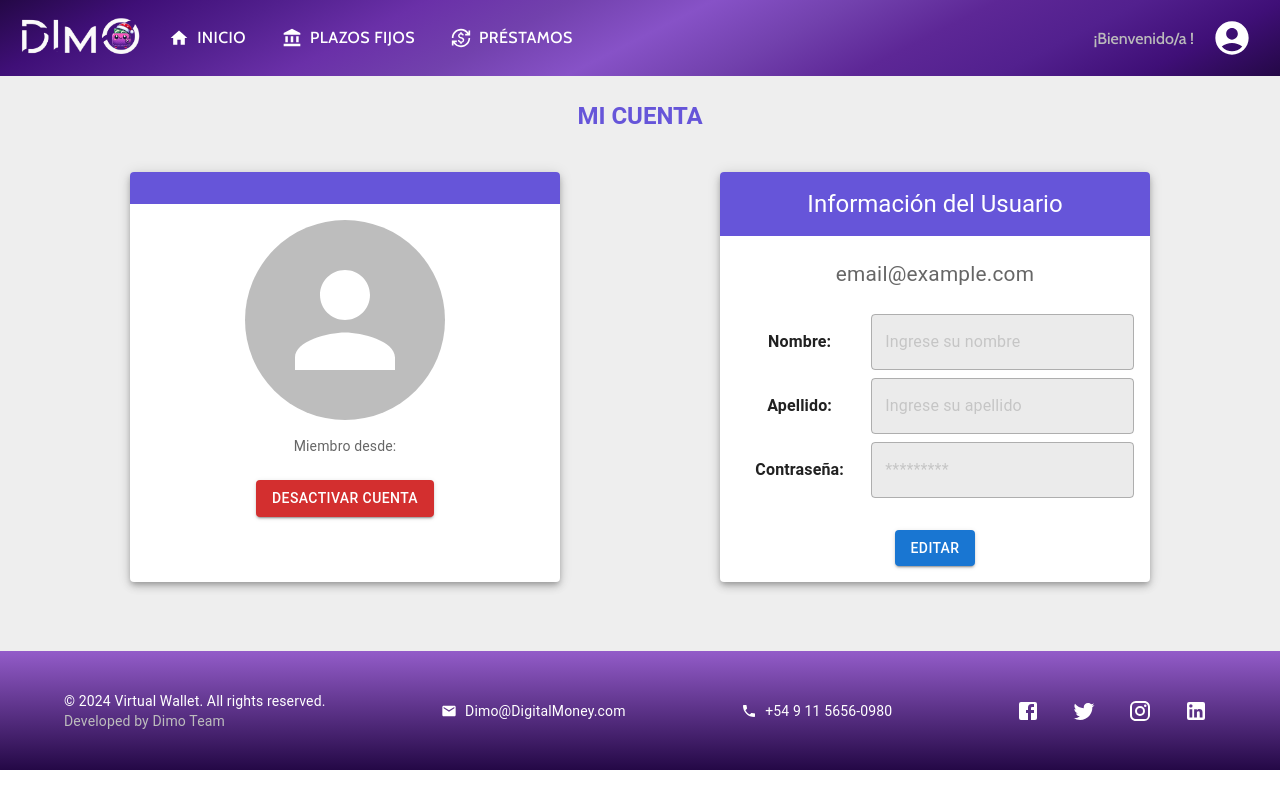
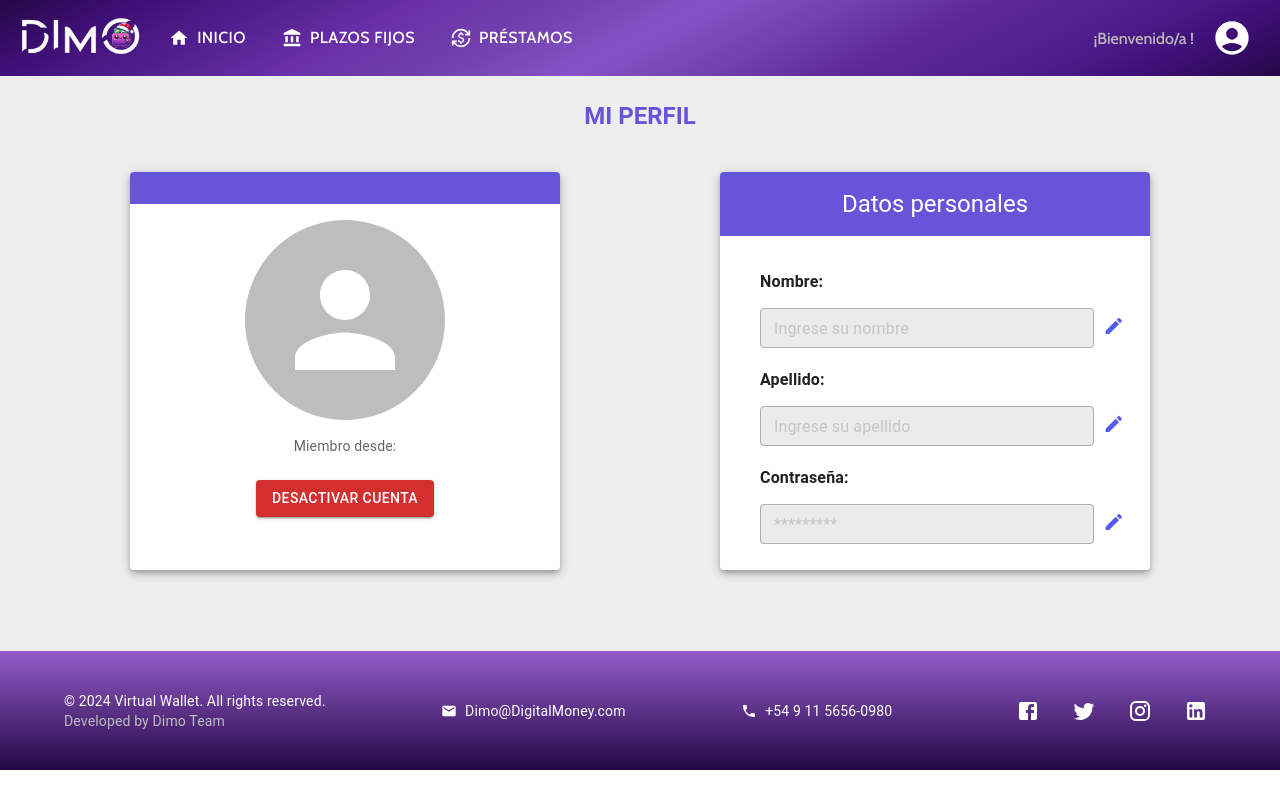
Before and after one commit to alkemyTech/BBVA-FS-W5-Front-S1, a React (Vite) app: page /userProfile in a window 1280 px wide. Built offline with nearby package versions, Linux system fonts and the light colour scheme; no server answers; sample sign-in values are in the browser's storage.

Commit message:
Seguimos puliendo algunas cosas

```diff
--- a/src/components/LoginSignUp/LoginSignUp.jsx
+++ b/src/components/LoginSignUp/LoginSignUp.jsx
@@ -406,6 +406,7 @@ export default function LoginSignUp({ isLogin }) {
                 display: "flex",
                 flexDirection: "column",
                 gap: "30px",
+                width:"80%"
               }}
             >
               <Typography
--- a/src/components/MyAccount/MyAccount.jsx
+++ b/src/components/MyAccount/MyAccount.jsx
@@ -8,8 +8,8 @@ import {
     Avatar,
     TextField,
     Button,
-    CardActions,
     IconButton,
+    Box,
 } from "@mui/material";
 import { formatearFechaCompleta } from "../../utils/helpers";
 import apiConfig from "../../Config/axiosConfig";
@@ -19,7 +19,7 @@ import { useNavigate } from "react-router-dom";
 import AlertaDialog from "../UI/Dialogs/AlertaDialog";
 import LoadingScreen from "../UI/LoadingScreen/LoadingScreen";
 import GenericSnackbar from "../UI/Snackbar/Snackbar";
-import { set } from "date-fns";
+import EditIcon from "@mui/icons-material/Edit";
 
 export default function MyAccount() {
     const navigate = useNavigate()
@@ -132,7 +132,7 @@ export default function MyAccount() {
     return (
         <Grid container sx={{p:3}} spacing={5} justifyContent={"center"}>
             <Grid item size={12}>
-                <Typography variant="h5" color="#6655D9" sx={{fontWeight:"bold", textAlign:"center"}}>MI CUENTA</Typography>
+                <Typography variant="h5" color="#6655D9" sx={{fontWeight:"bold", textAlign:"center"}}>MI PERFIL</Typography>
             </Grid>
             {/* Columna izquierda */}
             <Grid item size={10}>
@@ -177,7 +177,7 @@ export default function MyAccount() {
                             }}
                         >
                             <CardHeader
-                                title="Información del Usuario"
+                                title="Datos personales"
                                 sx={{
                                     backgroundColor: "#6655D9",
                                     color: "#ffffff",
@@ -186,26 +186,21 @@ export default function MyAccount() {
                                     fontSize: "1.5rem",
                                 }}
                             />
-                            <CardContent sx={{ textAlign: "center", mt: 1 }}>
-                                <Typography variant="body2" color="textSecondary" sx={{ mb: 3, fontSize: "1.3rem" }}>
-                                    {staticUserProfile.email || "email@example.com"}
+                            <CardContent>
+                                <Grid container spacing={2} sx={{ml:3}}>
+                                    <Grid item size={12} sx={{textAlign:"center"}}>
+                                        <Typography variant="body2" color="textSecondary" sx={{fontSize: "1.3rem" }}>
+                                            {staticUserProfile.email}
                                         </Typography>
-                                {/* Contenedor principal */}
-                                <Grid container spacing={1}>
-
-                                    {/* Nombre */}
-                                    <Grid item size={4} sx={{ display: "flex", alignItems: "center", justifyContent:"center" }}>
+                                    </Grid>
+                                    <Grid item size={12} sx={{display:"flex", flexDirection:"column", justifyContent:"center", gap:"10px"}}>
                                         <Typography
                                             variant="subtitle1"
-                                            sx={{
-                                                fontWeight: "bold",
-                                                whiteSpace: "nowrap",
-                                            }}
+                                            sx={{fontWeight: "bold"}}
                                         >
                                             Nombre:
                                         </Typography>
-                                    </Grid>
-                                    <Grid item size={8}>
+                                        <Box sx={{display:"flex", alignItems:"center"}}>
                                             <TextField
                                                 disabled={!habilitarEdicion}
                                                 placeholder="Ingrese su nombre"
@@ -213,28 +208,27 @@ export default function MyAccount() {
                                                 onChange={(e) =>
                                                     setUserProfile({ ...userProfile, firstName: e.target.value })
                                                 }
-                                            fullWidth
+                                                size="small"
                                                 sx={{
                                                     '& .MuiInputBase-root.Mui-disabled': {
                                                         backgroundColor: "#ebebeb",
                                                     },
+                                                    width:"100%"
                                                 }}
                                             />
+                                            <IconButton>
+                                                <EditIcon sx={{width:"90%",mb:"4px", color:"#535bf2" }}/>
+                                            </IconButton>
+                                        </Box>
                                     </Grid>
-
-                                    {/* Apellido */}
-                                    <Grid item size={4} sx={{ textAlign: "right", display: "flex", alignItems: "center", justifyContent:"center" }}>
+                                    <Grid item size={12} sx={{display:"flex", flexDirection:"column", gap:"10px"}}>
                                         <Typography
                                             variant="subtitle1"
-                                            sx={{
-                                                fontWeight: "bold",
-                                                whiteSpace: "nowrap",
-                                            }}
+                                            sx={{fontWeight: "bold"}}
                                         >
                                             Apellido:
                                         </Typography>
-                                    </Grid>
-                                    <Grid item size={8}>
+                                        <Box sx={{display:"flex", alignItems:"center"}}>
                                             <TextField
                                                 disabled={!habilitarEdicion}
                                                 placeholder="Ingrese su apellido"
@@ -242,17 +236,20 @@ export default function MyAccount() {
                                                 onChange={(e) =>
                                                     setUserProfile({ ...userProfile, lastName: e.target.value })
                                                 }
-                                            fullWidth
+                                                size="small"
                                                 sx={{
                                                     '& .MuiInputBase-root.Mui-disabled': {
                                                         backgroundColor: "#ebebeb",
                                                     },
+                                                    width:"100%"
                                                 }}
                                             />
+                                            <IconButton>
+                                                <EditIcon sx={{width:"90%",mb:"4px", color:"#535bf2" }}/>
+                                            </IconButton>
+                                        </Box>
                                     </Grid>
-
-                                    {/* Contraseña */}
-                                    <Grid item size={4} sx={{ textAlign: "right", display: "flex", alignItems: "center", justifyContent:"center" }}>
+                                    <Grid item size={12} sx={{display:"flex", flexDirection:"column", gap:"10px"}}>
                                         <Typography
                                             variant="subtitle1"
                                             sx={{
@@ -262,8 +259,7 @@ export default function MyAccount() {
                                         >
                                             Contraseña:
                                         </Typography>
-                                    </Grid>
-                                    <Grid item size={8} sx={{ position: "relative" }}>
+                                        <Box sx={{display:"flex", alignItems:"center"}}>
                                             <TextField
                                                 disabled={!habilitarEdicion}
                                                 placeholder={habilitarEdicion ? "Nueva contraseña" : "*********"}
@@ -271,67 +267,22 @@ export default function MyAccount() {
                                                 onChange={(e) =>
                                                     setUserUpdate({ ...userUpdate, password: e.target.value })
                                                 }
-                                            fullWidth
+                                                size="small"
                                                 type={passwordVisibility ? "text" : "password"}
                                                 sx={{
                                                     '& .MuiInputBase-root.Mui-disabled': {
                                                         backgroundColor: "#ebebeb",
                                                     },
+                                                    width:"100%"
                                                 }}
                                             />
-                                        {habilitarEdicion && (
-                                            <IconButton
-                                                onClick={changePasswordVisibility}
-                                                sx={{
-                                                    position: "absolute",
-                                                    right: "8px",
-                                                    top: "50%",
-                                                    transform: "translateY(-50%)",
-                                                    color: "#5F49D7",
-                                                }}
-                                            >
-                                                {passwordVisibility ? <Visibility /> : <VisibilityOff />}
+                                            <IconButton>
+                                                <EditIcon sx={{width:"90%",mb:"4px", color:"#535bf2" }}/>
                                             </IconButton>
-                                        )}
+                                        </Box>
                                     </Grid>
                                 </Grid>
                             </CardContent>
-                            <CardActions
-                                sx={{
-                                    display: "flex",
-                                    justifyContent: "center",
-                                    gap: 2,
-                                    padding: "16px",
-                                }}
-                            >
-                                {!editando && (
-                                    <Button
-                                        variant="contained"
-                                        color="primary"
-                                        onClick={() => abrirEdicion()}
-                                    >
-                                        Editar
-                                    </Button>
-                                )}
-                                {habilitarEdicion && (
-                                    <>
-                                        <Button
-                                            variant="contained"
-                                            color="secondary"
-                                            onClick={() => cerrarEdicion()}
-                                        >
-                                            Cancelar
-                                        </Button>
-                                        <Button
-                                            variant="contained"
-                                            color="primary"
-                                            onClick={() => updateUser()}
-                                        >
-                                            Confirmar
-                                        </Button>
-                                    </>
-                                )}
-                            </CardActions>
                         </Card>
                     </Grid>
                 </Grid>
--- a/src/components/Payment/PaymentsServices.jsx
+++ b/src/components/Payment/PaymentsServices.jsx
@@ -1,4 +1,4 @@
-import React, { useEffect, useState } from "react";
+import { useEffect, useState } from "react";
 import {
   Card,
   CardContent,
@@ -6,12 +6,6 @@ import {
   Button,
   Box,
   CardMedia,
-  Dialog,
-  DialogActions,
-  DialogContent,
-  DialogContentText,
-  DialogTitle,
-  TextField,
 } from "@mui/material";
 import AttachMoneyIcon from "@mui/icons-material/AttachMoney";
 import apiConfig from "../../Config/axiosConfig";
@@ -19,7 +13,6 @@ import { useDispatch, useSelector } from "react-redux";
 import Grid from "@mui/material/Grid2";
 import { useNavigate } from "react-router-dom";
 import AlertaDialog from "../UI/Dialogs/AlertaDialog";
-import { Style } from "@mui/icons-material";
 import GenericSnackbar from "../UI/Snackbar/Snackbar";
 import LoadingScreen from "../UI/LoadingScreen/LoadingScreen";
 
@@ -126,7 +119,7 @@ const Payment = () => {
       }
     };
     fetchAccounts();
-  }, [handleConfirmPayment]);
+  }, []);
 
   const accountPesos = accounts.filter((account) => account.currency === "ARS");
 
--- a/src/components/UI/Dialogs/DetalleTransaccionDialog.jsx
+++ b/src/components/UI/Dialogs/DetalleTransaccionDialog.jsx
@@ -1,4 +1,4 @@
-import {formatearFechaSimple } from '../../../utils/helpers';
+import {formatearFechaSimple, formatearNumero } from '../../../utils/helpers';
 import DialogTitle from '@mui/material/DialogTitle';
 import DialogContent from '@mui/material/DialogContent';
 import IconButton from '@mui/material/IconButton';
@@ -49,7 +49,7 @@ function detalleTransaccionDialog({mostrarDetalleTransaccion, transaccion, close
           - Monto:
         </Typography>
         <Typography variant="h7" sx={{color:"#228B22"}}>
-         ${transaccion.amount}
+         ${formatearNumero(transaccion.amount)}
         </Typography>
       </Box>
       <Box sx={{display:"flex", flexDirection:"row", alignItems:"center", gap:"7px"}}>
--- a/src/components/UI/Dialogs/EditarLimiteTransaccionDialog.jsx
+++ b/src/components/UI/Dialogs/EditarLimiteTransaccionDialog.jsx
@@ -8,17 +8,93 @@ import CloseIcon from '@mui/icons-material/Close';
 import {Typography,TextField, Button} from '@mui/material';
 import PropTypes from "prop-types";
 import { Dialog } from '@mui/material';
-import { useState } from 'react';
+import { useEffect, useState } from 'react';
 
-function EditarLimiteTransaccionDialog({mostrarDialogEditarLimiteTransaccion, funcionEditar ,cerrarDialogEditarLimiteTransaccion}) {
+function EditarLimiteTransaccionDialog({mostrarDialogEditarLimiteTransaccion, funcionEditar, transactionLimitAnterior, cerrarDialogEditarLimiteTransaccion}) {
 
     const[nuevoLimiteTransaccion, setNuevoLimiteTransaccion] = useState({
-        transactionLimit:"",
+      transactionLimit: ""
     });
+
+    useEffect(()=> {
+      setNuevoLimiteTransaccion({
+        transactionLimit: transactionLimitAnterior
+      });
+    }, [transactionLimitAnterior])
+
+    const [errores, setErrores] = useState({});
+
+    const presenciaDeErrores = Object.values(errores).some(
+      (valor) => valor != null
+    );
+
+    const validarCampo = (campo, valor) => {
+
+    if (campo === "limiteDeTransaccion") {
+
+        const limiteDeTransaccion = parseFloat(
+          valor.replace(/\./g, "").replace(",", ".")
+        );
+
+        if (limiteDeTransaccion == 0) {
+          setErrores((errores) => ({
+            ...errores,
+            limiteDeTransaccion:
+              "El límite de transacción no puede ser igual a 0.",
+          }));
+        } else {
+          setErrores((errores) => ({
+            ...errores,
+            limiteDeTransaccion: null,
+          }));
+        }
+      }
+    }
+
+    const handleCloseEditarLimiteDeTransaccion = () => {
+      setNuevoLimiteTransaccion({
+        transactionLimit: transactionLimitAnterior
+      })
+      setErrores((errores) => ({
+        ...errores,
+        limiteDeTransaccion: null,
+      }));
+      cerrarDialogEditarLimiteTransaccion ();
+    }
+
+    const textFieldStyle = {
+      width: "75%",
+      "& .MuiOutlinedInput-root": {
+        "&.Mui-focused fieldset": {
+          borderColor: "#6655D9",
+        },
+        "& .MuiOutlinedInput-notchedOutline": {
+          borderColor: "#505050",
+        },
+      },
+      "& .MuiInputLabel-root": {
+        color: "black",
+      },
+      "& .MuiInputLabel-root.Mui-focused": {
+        color: "#6655D9",
+      },
+      "& .MuiOutlinedInput-root.Mui-error fieldset": {
+        borderColor: "red",
+      },
+      "& .MuiInputBase-input": {
+        color: "black",
+        "&:focus": {
+          color: "black",
+        },
+      },
+      "& .MuiInputLabel-root.Mui-error": {
+        color: "red",
+      },
+    };
 
   return (
     <Dialog
-    onClose={cerrarDialogEditarLimiteTransaccion}
+    onClose={() => handleCloseEditarLimiteDeTransaccion ()}
     aria-labelledby="customized-dialog-title"
     open={mostrarDialogEditarLimiteTransaccion}
     sx={{
@@ -30,7 +106,6 @@ function EditarLimiteTransaccionDialog({mostrarDialogEditarLimiteTransaccion, fu
       },
     }}
   >
-
     <DialogTitle sx={{textAlign:"center", display:"flex", alignItems:"center", justifyContent:"center", gap:"5px"}}>
       <img src="assets/iconoPaginaVioleta.png" alt=""
         style={{height:"50px"}}
@@ -41,7 +116,7 @@ function EditarLimiteTransaccionDialog({mostrarDialogEditarLimiteTransaccion, fu
     </DialogTitle>
     <IconButton
       aria-label="close"
-      onClick={cerrarDialogEditarLimiteTransaccion}
+      onClick={() => handleCloseEditarLimiteDeTransaccion ()}
       sx={{
         position: 'absolute',
         right: 8,
@@ -54,12 +129,15 @@ function EditarLimiteTransaccionDialog({mostrarDialogEditarLimiteTransaccion, fu
     <DialogContent dividers sx={{display:"flex", flexDirection:"column", alignItems:"center", textAlign:"center"}}>
         <NumericFormat
             thousandSeparator="."
+            name='limiteDeTransaccion'
             customInput={TextField}
+            error={Boolean(errores.limiteDeTransaccion)}
+            helperText={errores.limiteDeTransaccion}
             value={nuevoLimiteTransaccion.transactionLimit}
             onValueChange={(values) => {
-                const { value } = values;
-                setNuevoLimiteTransaccion({...nuevoLimiteTransaccion, transactionLimit: value });
-                }}
+              const { value } = values;
+              setNuevoLimiteTransaccion({...nuevoLimiteTransaccion, transactionLimit: value });
+            }}
             label="Límite de Transacción "
             decimalSeparator=","
             decimalScale={0}
@@ -67,15 +145,17 @@ function EditarLimiteTransaccionDialog({mostrarDialogEditarLimiteTransaccion, fu
             allowNegative={false}
             displayType="input"
             size="small"
+            onBlur={(e) => validarCampo("limiteDeTransaccion", e.target.value)}
+            sx={textFieldStyle}
             />
     </DialogContent>
     <DialogActions sx={{justifyContent:"center", gap:"25px", pt:2}}>
-        <Button onClick={cerrarDialogEditarLimiteTransaccion} variant='contained' color="error">
+        <Button onClick={() => handleCloseEditarLimiteDeTransaccion ()} variant='contained' color="error">
             Cancelar
         </Button>
             <Button
             onClick={() => funcionEditar(nuevoLimiteTransaccion.transactionLimit)}
-
+            disabled={presenciaDeErrores}
             variant='contained'
             sx={{background:"green"}}
         >
@@ -90,6 +170,7 @@ function EditarLimiteTransaccionDialog({mostrarDialogEditarLimiteTransaccion, fu
 EditarLimiteTransaccionDialog.propTypes = {
     mostrarDialogEditarLimiteTransaccion: PropTypes.bool.isRequired,
     funcionEditar: PropTypes.func.isRequired,
+    transactionLimitAnterior: PropTypes.number.isRequired,
     cerrarDialogEditarLimiteTransaccion: PropTypes.func.isRequired,
 };
 
--- a/src/utils/helpers.js
+++ b/src/utils/helpers.js
@@ -42,3 +42,10 @@ export const obtenerIniciales = (cadena) => {
 export const abreviarCBU = (cbu) => {
     return cbu.slice (0, 6) + "...";
 }
+
+export const formatearNumero = (numero) => {
+
+    return numero.toLocaleString("es-AR", {
+        minimumFractionDigits: 0,
+    })
+}
```
Also changed, not shown: src/components/Home/Home.jsx (+13 -20 lines), src/components/PlazosFijos/PlazosFijos.jsx (+0 -7 lines), src/components/SendMoney/SendMoney.jsx (+5 -7 lines). Lines whose indentation alone changed are shown as unchanged.
